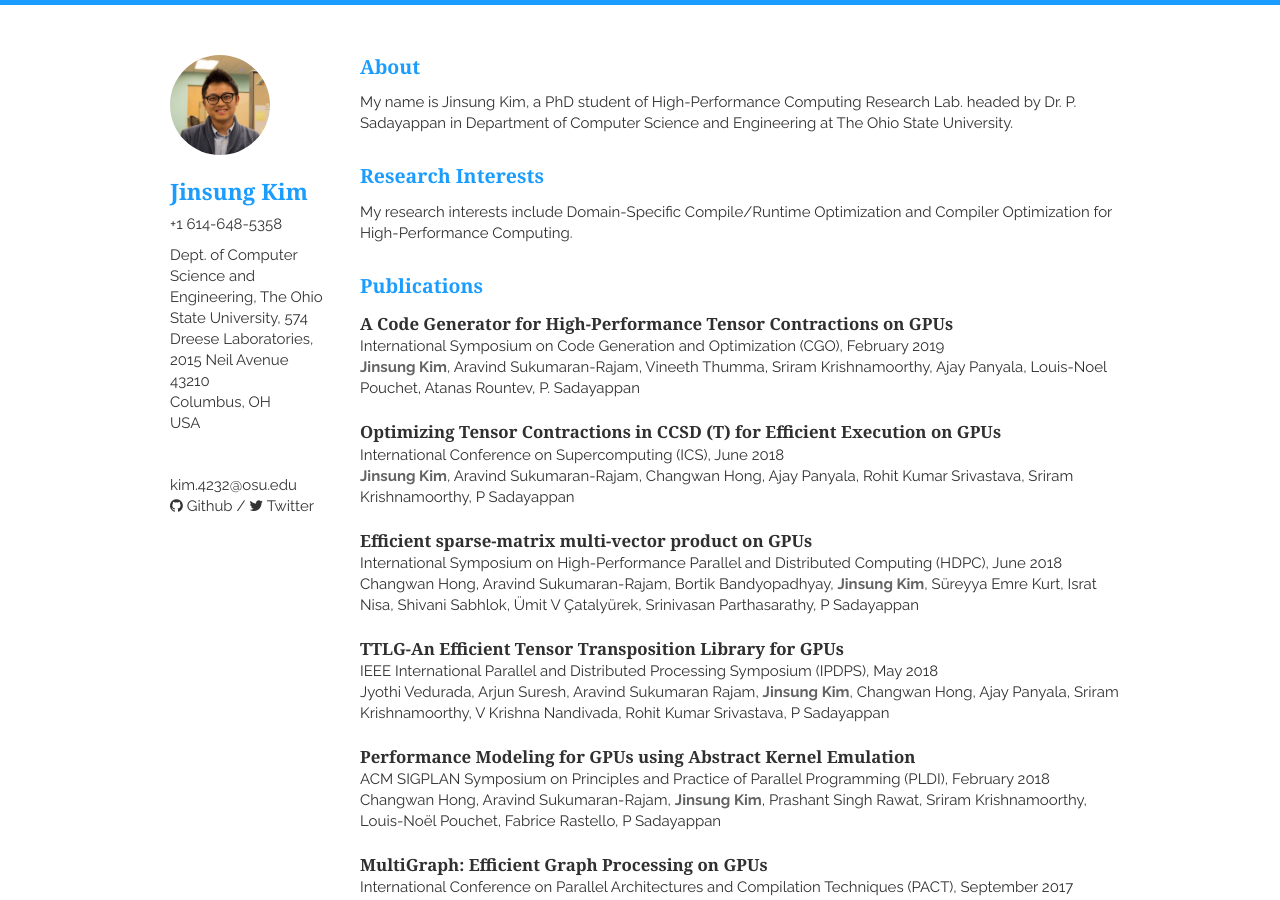
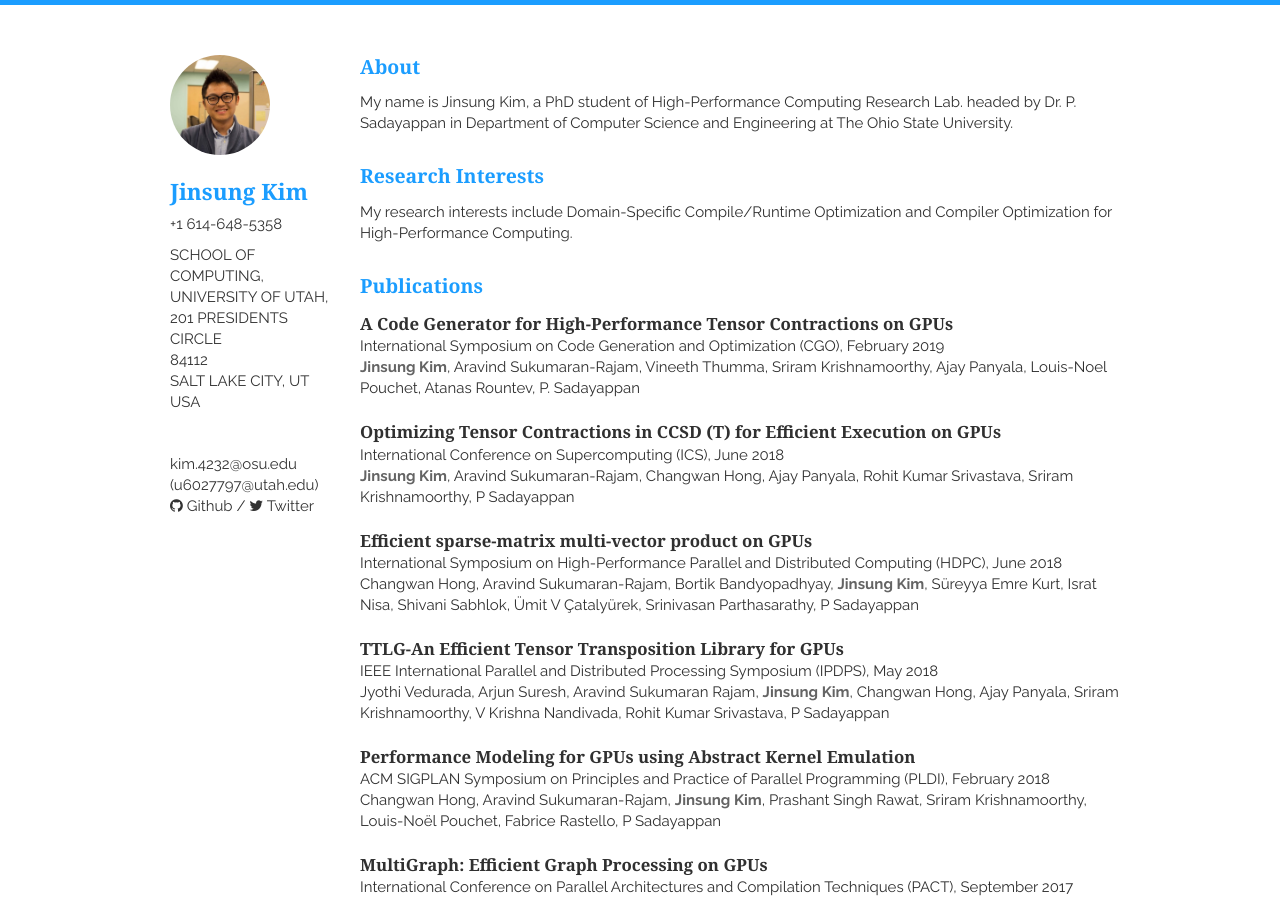
Before and after one commit to kimjsung/kimjsung.github.io, a Jekyll site: the page built from index.html, in a window 1280 px wide and 900 px high. Built offline with Jekyll 4.4.1, drawn with Linux system fonts in a browser that asks for light colours; nearby versions of some CDN libraries; the list of posts is cut into pages by our own code.

Commit message:
Update _config.yml

```diff
--- a/_config.yml
+++ b/_config.yml
@@ -16,8 +16,8 @@ author: Fábio Madeira
 baseurl: /
 title: Jinsung Kim
 name: Jinsung Kim
-email: kim.4232@osu.edu
-email_full: mailto:kim.4232@osu.edu
+email: kim.4232@osu.edu (u6027797@utah.edu)
+email_full: mailto:kim.4232@osu.edu (u6027797@utah.edu)
 #website: github.io/sustain
 #website_full: https://jekyller.github.io/sustain
 #github: trending
@@ -26,9 +26,9 @@ tel: +1 614-648-5358
 #tel_full: tel:+440000000000
 #google_maps: 'https://www.google.co.uk/maps/place/44+Perth+St,+Edinburgh,+Edinburgh+City+EH3+5BL'
 address:
-  street: Dept. of Computer Science and Engineering, The Ohio State University, 574 Dreese Laboratories, 2015 Neil Avenue
-  postcode: 43210
-  city: Columbus, OH
+  street: SCHOOL OF COMPUTING, UNIVERSITY OF UTAH, 201 PRESIDENTS CIRCLE
+  postcode: 84112
+  city: SALT LAKE CITY, UT
   country: USA
 #google_analytics: UA-69300817-1
 
```
